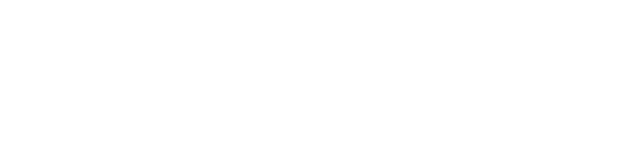
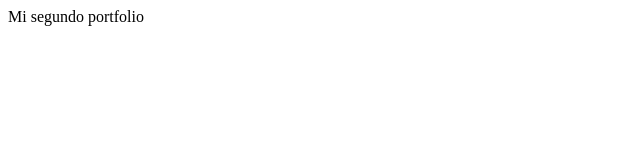
Before and after one commit to joseelinformatic1/CursoHtmlCss, a plain HTML site: page Capitulo 1/porfolio/index.html in a window 1280 px wide. Shown: the whole page, without its empty margins (0-640 px from the left). Drawn offline with Linux system fonts and the light colour scheme.

Commit message:
Primer titulo

```diff
--- a/Capitulo 1/porfolio/index.html
+++ b/Capitulo 1/porfolio/index.html
@@ -4,9 +4,9 @@
     <meta charset="UTF-8">
     <meta http-equiv="X-UA-Compatible" content="IE=edge">
     <meta name="viewport" content="width=device-width, initial-scale=1.0">
-    <title>Portfolio</title>
+    <title>Portfolio de José Colomer</title>
 </head>
 <body>
-
+    Mi segundo portfolio
 </body>
 </html>
```
